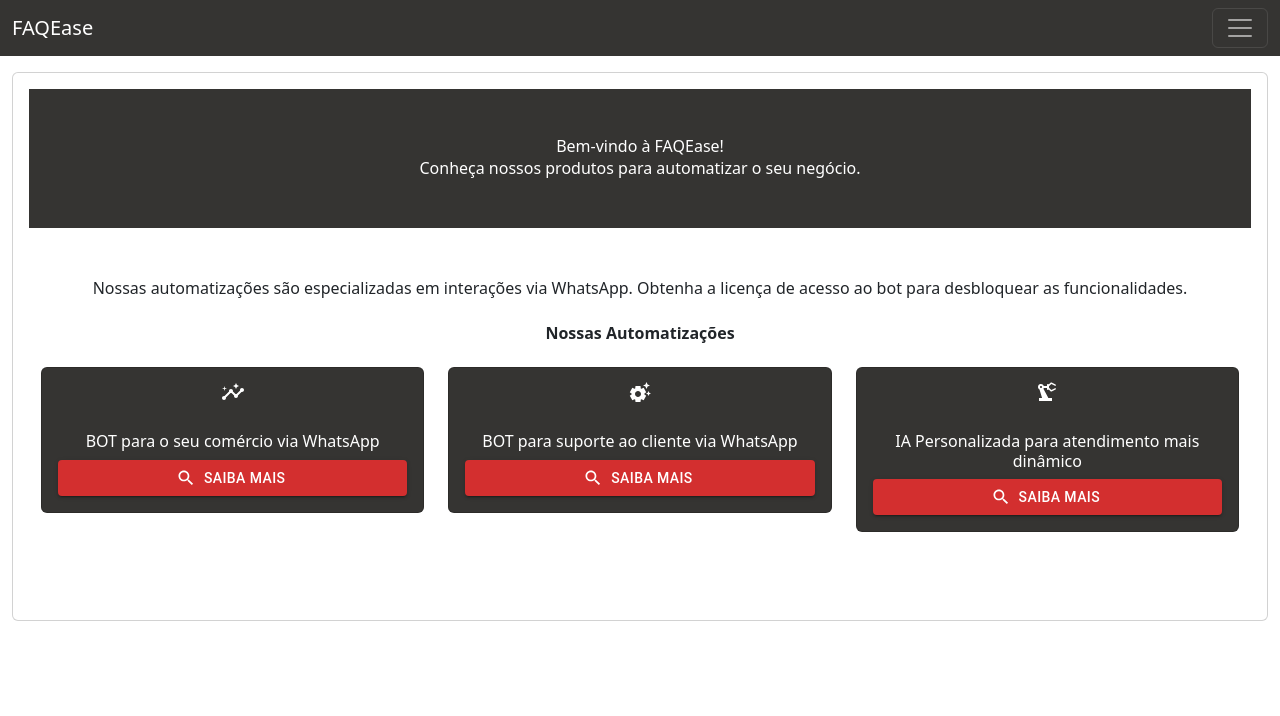
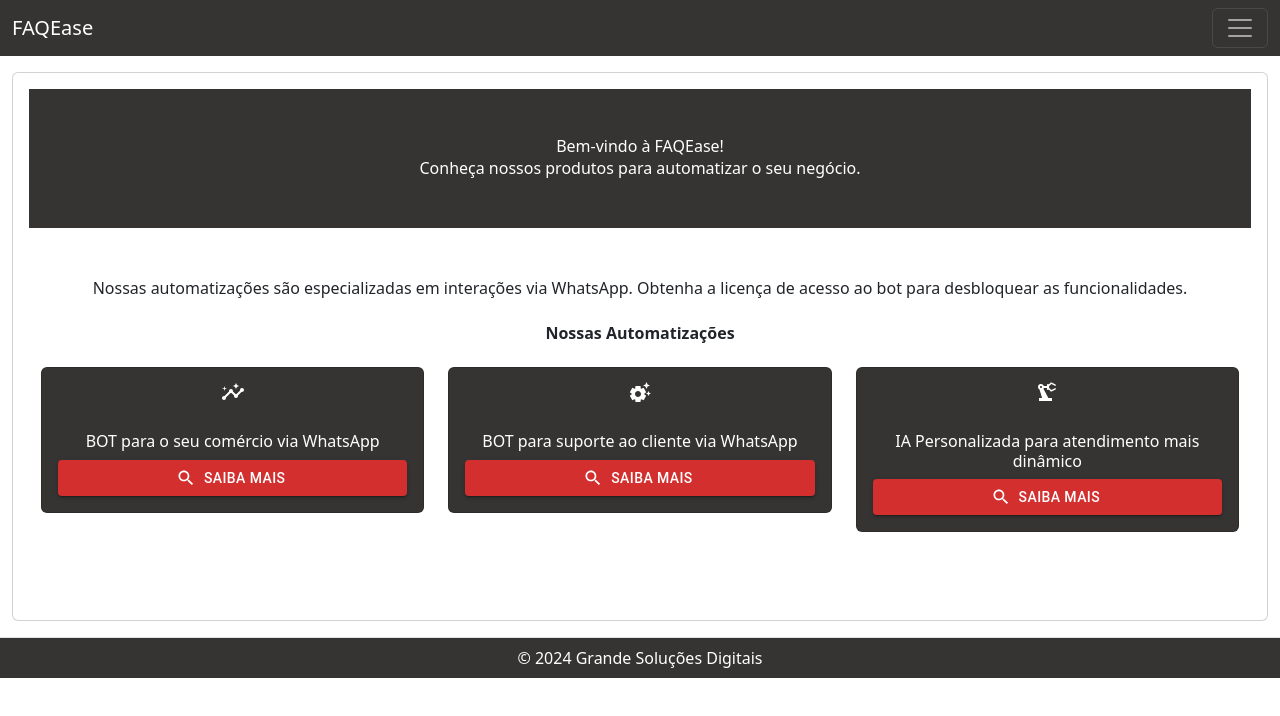
Before and after one commit to Heitor-Grande/FAQEase---client, a React (Create React App) app: page / in a window 1280 px wide. Shown: the top 716 px of the page. Built offline with nearby package versions, Linux system fonts and the light colour scheme.

Commit message:
adicionado componente footer

```diff
--- /dev/null
+++ b/src/globalComponents/footer.tsx
@@ -0,0 +1,11 @@
+import "../styles/coresPadroes.css"
+function Footer() {
+
+    return (
+        <footer className="p-2 mt-3 border-top bg-preto">
+            <p className="text-center  text-white">© 2024 Grande Soluções Digitais</p>
+        </footer>
+    )
+}
+
+export default Footer
--- a/src/pages/homePage/home.tsx
+++ b/src/pages/homePage/home.tsx
@@ -5,6 +5,7 @@
 import ButtonIcon from "../../globalComponents/buttonIcon";
 import SettingsSuggestIcon from '@mui/icons-material/SettingsSuggest';
 import PrecisionManufacturingIcon from '@mui/icons-material/PrecisionManufacturing';
+import Footer from "../../globalComponents/footer";
 function Home() {
     return (
         <div>
@@ -96,6 +97,7 @@
                     </div>
                 </div>
             </div>
+            <Footer/>
         </div>
     )
 }
```
Also changed, not shown: src/pages/homePage/components/footerbarHomePage.tsx (deleted).
